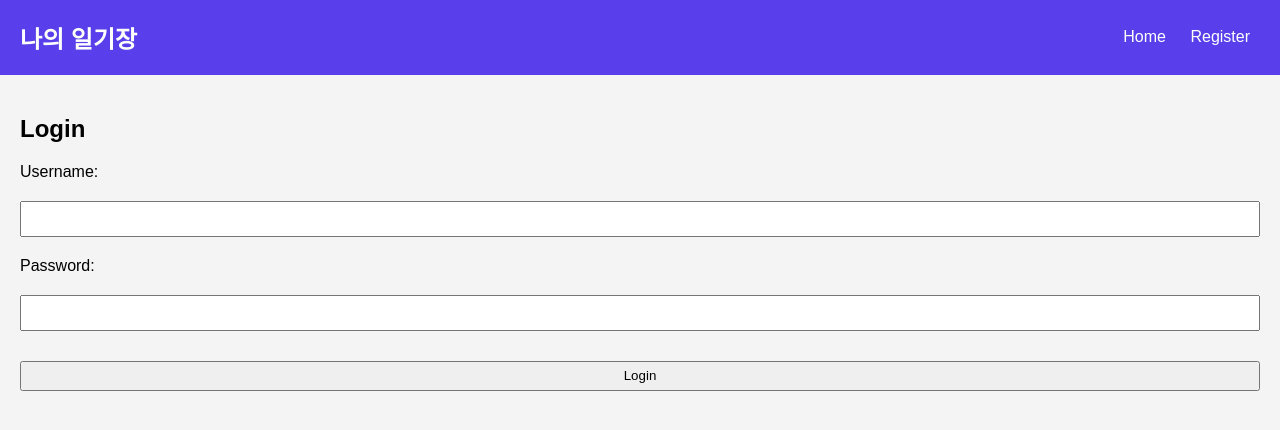
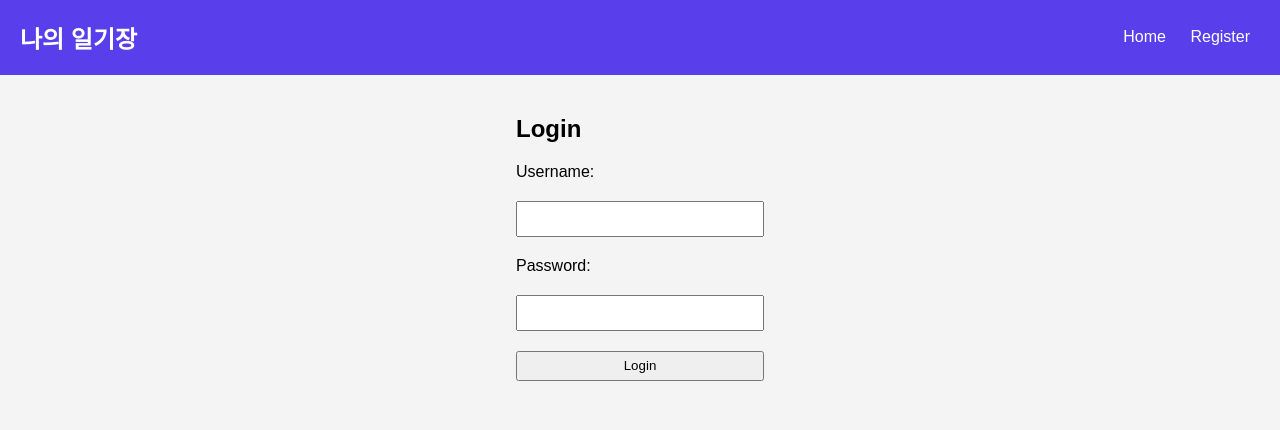
Before and after one commit to JunYoungKr/WebProgramming_Project, a PHP site: page /php/login.html in a window 1280 px wide. Shown: the top 430 px of the page. Run offline with PHP 8.4, Linux system fonts and the light colour scheme.

Commit message:
style:Desktop 디자인 수정

```diff
--- a/css/styles.css
+++ b/css/styles.css
@@ -34,6 +34,14 @@ main {
   display: flex;
 }
 
+.mainContainer {
+  display: flex;
+  justify-content: center;
+}
+.sectionContainer {
+  width: 90%;
+}
+
 .registerContainer {
   display: flex;
   flex-direction: column;
@@ -44,3 +52,60 @@ input,
 button {
   height: 30px;
 }
+
+@media (min-width: 768px) {
+  body {
+    font-family: Arial, sans-serif;
+    background-color: #f4f4f4;
+    margin: 0;
+    padding: 0;
+  }
+
+  header {
+    background-color: #593eec;
+    color: #fff;
+    padding: 0 20px 0 20px;
+    display: flex;
+    flex-direction: row;
+    align-items: center;
+    justify-content: space-between;
+  }
+
+  header nav a {
+    color: #fff;
+    margin: 0 10px;
+    text-decoration: none;
+  }
+
+  main {
+    padding: 20px;
+  }
+
+  #welcome {
+    text-align: center;
+    margin-top: 50px;
+  }
+
+  .h2 {
+    display: flex;
+  }
+
+  .mainContainer {
+    display: flex;
+    justify-content: center;
+  }
+  .sectionContainer {
+    width: 20%;
+  }
+
+  .registerContainer {
+    display: flex;
+    flex-direction: column;
+    gap: 20px;
+  }
+
+  input,
+  button {
+    height: 30px;
+  }
+}
--- a/php/config.php
+++ b/php/config.php
@@ -9,6 +9,6 @@ $conn = new mysqli($servername, $username, $password, $dbname);
 
 // 연결 확인
 if ($conn->connect_error) {
-    die("Connection failed: " . $conn->connect_error);
+    die("연결 실패: " . $conn->connect_error);
 }
 ?>
--- a/php/login.html
+++ b/php/login.html
@@ -16,15 +16,15 @@
             <a href="register.html">Register</a>
         </nav>
     </header>
-    <main>
-        <section id="login">
+    <main class="mainContainer">
+        <section class="sectionContainer" id="login">
             <h2>Login</h2>
             <form class="registerContainer" action="login.php" method="post">
                 <label for="username">Username:</label>
                 <input type="text" id="username" name="username" required>
                 <label for="password">Password:</label>
                 <input type="password" id="password" name="password" required>
-                <button style="margin-top: 10px" type="submit">Login</button>
+                <button type="submit">Login</button>
             </form>
         </section>
     </main>
--- a/php/register.html
+++ b/php/register.html
@@ -16,8 +16,8 @@
             <a href="login.html">Login</a>
         </nav>
     </header>
-    <main>
-        <section id="register">
+    <main style="display: flex; justify-content:center">
+        <section class="sectionContainer" id="register">
             <h2>Register</h2>
             <form class="registerContainer" action="register.php" method="post">
                 <label for="username">Username:</label>
```
